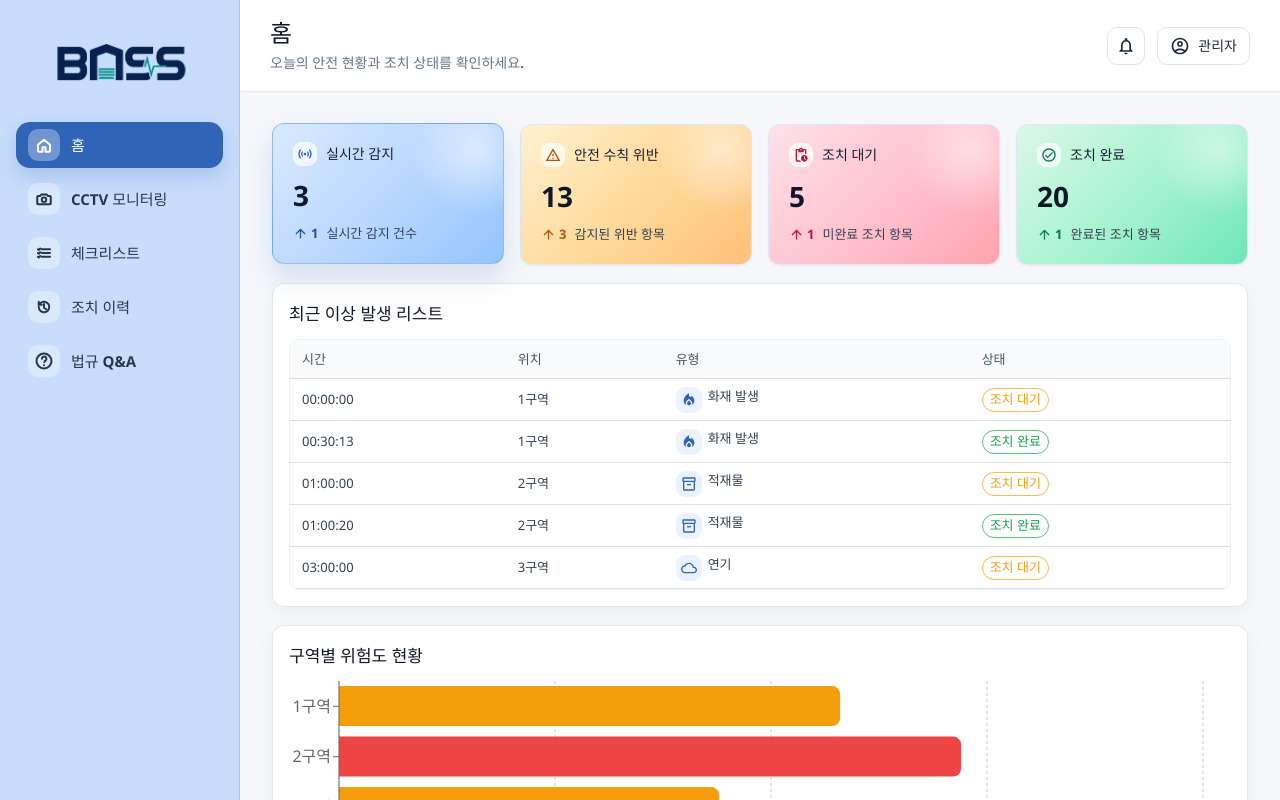
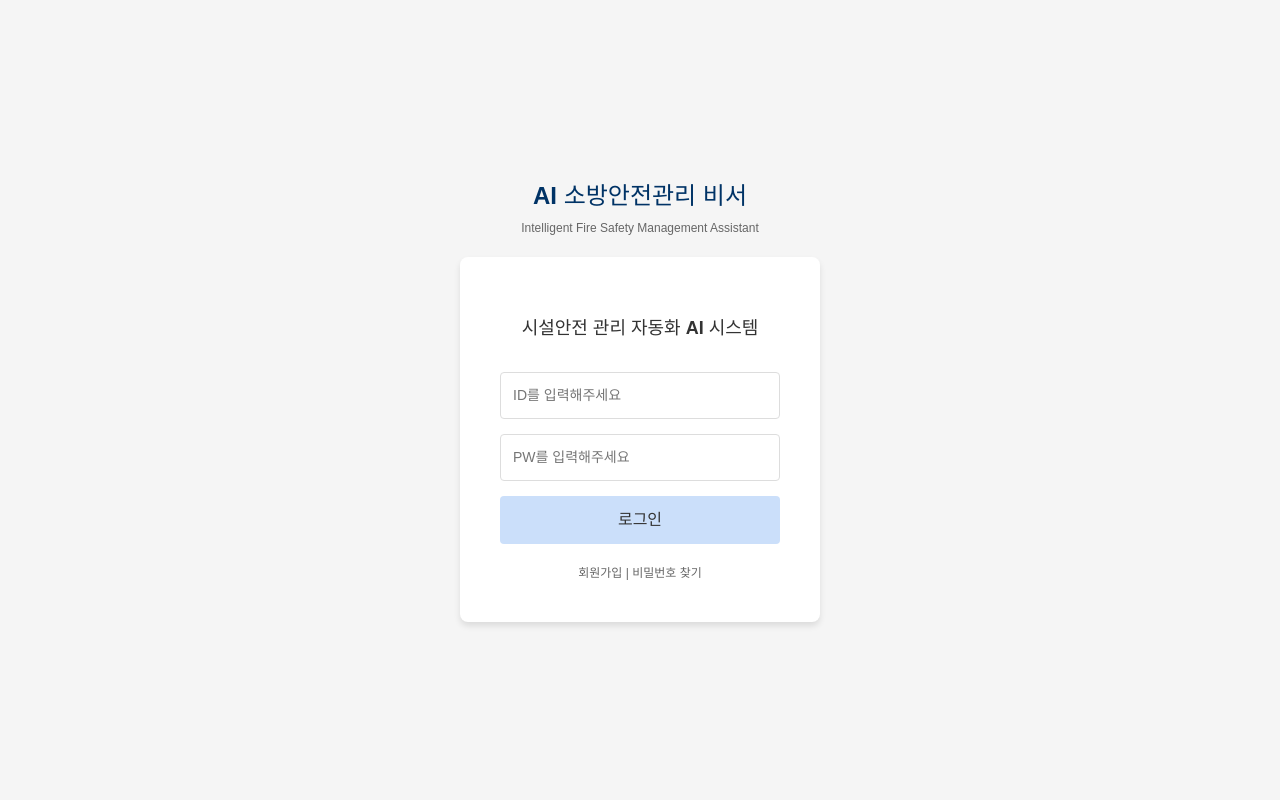
Before and after one commit to aivle-team03/frontend, a React (Vite) app: page / in a window 1280 px wide. Shown: the top 800 px of the page. Built offline with nearby package versions, Linux system fonts and the light colour scheme; a web font is replaced by a local one.

Commit message:
로그인 연동

```diff
--- a/src/components/layout/Header.jsx
+++ b/src/components/layout/Header.jsx
@@ -8,7 +8,7 @@ const extraPageTitles = {
   '/mypage': '마이페이지',
 }
 
-function Header({ items }) {
+function Header({ items, setIsLoggedIn }) {
   const [isProfileOpen, setIsProfileOpen] = useState(false)
   const location = useLocation()
   const navigate = useNavigate()
@@ -20,6 +20,11 @@ function Header({ items }) {
     navigate('/mypage')
     setIsProfileOpen(false)
   }
+
+  const handleLogout = () => {
+    localStorage.removeItem('isLoggedIn'); // 세션 비우기
+    setIsLoggedIn(false); // 로그인 폼으로 튕겨내기
+  };
 
   return (
     <header className="app-header">
@@ -50,7 +55,7 @@ function Header({ items }) {
               <button className="dropdown-item" type="button" role="menuitem" onClick={handleMoveToMyPage}>
                 마이페이지
               </button>
-              <button className="dropdown-item" type="button" role="menuitem">
+              <button className="dropdown-item" type="button" role="menuitem" onClick={() => setIsLoggedIn(false)}>
                 로그아웃
               </button>
             </div>
--- a/src/components/layout/MainLayout.jsx
+++ b/src/components/layout/MainLayout.jsx
@@ -11,7 +11,7 @@ const navigationItems = [
   { path: '/law-qa', label: '법규 Q&A', icon: 'help' },
 ]
 
-function MainLayout() {
+function MainLayout({ setIsLoggedIn }) {
   const [isSidebarCollapsed, setIsSidebarCollapsed] = useState(false)
 
   return (
@@ -22,7 +22,7 @@ function MainLayout() {
         onToggle={() => setIsSidebarCollapsed((currentValue) => !currentValue)}
       />
       <div className="app-content">
-        <Header items={navigationItems} />
+        <Header items={navigationItems} setIsLoggedIn={setIsLoggedIn} />
         <main className="app-main">
           <Outlet />
         </main>
--- a/src/routes/AppRouter.jsx
+++ b/src/routes/AppRouter.jsx
@@ -6,12 +6,26 @@ import HomePage from '../pages/HomePage.jsx'
 import LawQaPage from '../pages/LawQaPage.jsx'
 import MonitoringPage from '../pages/MonitoringPage.jsx'
 import MyPage from '../pages/MyPage.jsx'
+import React, { useState, useEffect } from 'react';
+import LoginPage from '../pages/LoginPage.jsx'
 
 function AppRouter() {
+  const [isLoggedIn, setIsLoggedIn] = useState(false);
+  const [isLoading, setIsLoading] = useState(true);
+
+  useEffect(() => {
+    const status = localStorage.getItem('isLoggedIn') === 'true';
+    setIsLoggedIn(status);
+    setIsLoading(false);
+  }, []);
+
+  if (isLoading) return <div>로딩 중...</div>;
+
   return (
     <BrowserRouter>
       <Routes>
-        <Route element={<MainLayout />}>
+        {isLoggedIn ? (
+          <Route element={<MainLayout setIsLoggedIn={setIsLoggedIn} />}>
             <Route index element={<HomePage />} />
             <Route path="monitoring" element={<MonitoringPage />} />
             <Route path="checklists" element={<ChecklistPage />} />
@@ -20,6 +34,9 @@ function AppRouter() {
             <Route path="mypage" element={<MyPage />} />
             <Route path="*" element={<Navigate replace to="/" />} />
           </Route>
+        ) : (
+          <Route path="*" element={<LoginPage setIsLoggedIn={setIsLoggedIn} />} />
+        )}
       </Routes>
     </BrowserRouter>
   )
```
Lines whose indentation alone changed are shown as unchanged.
